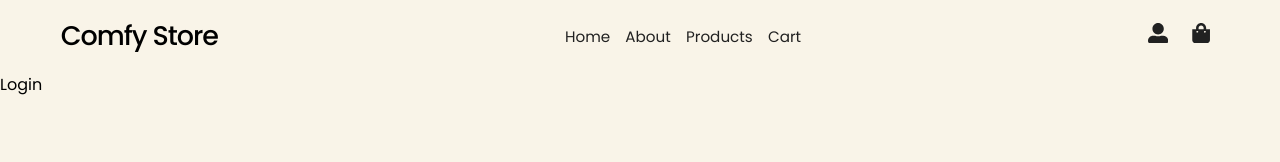
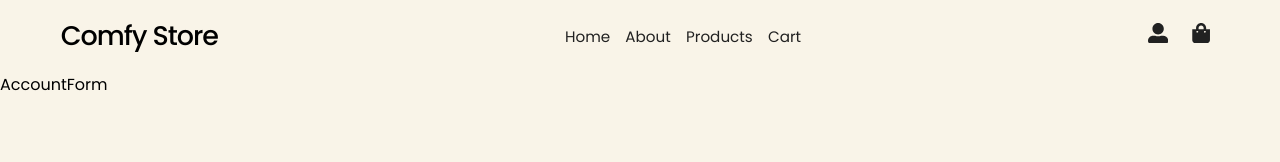
Before and after one commit to Git-Darkmoon/Comfy-Store-v2, a Next.js app: page /login in a window 1280 px wide. Shown: the top 162 px of the page. Built offline with nearby package versions, Linux system fonts and the light colour scheme.

Commit message:
[TO-DO] Login and Register Services

```diff
--- a/src/components/Account/Login/Login.tsx
+++ b/src/components/Account/Login/Login.tsx
@@ -1,4 +1,13 @@
+"use client"
+
+import AccountForm from "../AccountForm"
+import AccountFormInput from "../AccountFormInput"
+
+const handleSubmit = (event: React.FormEvent<HTMLFormElement>) => {
+  event.preventDefault()
+}
+
 function Login() {
-  return <div>Login</div>
+  return <AccountForm submitHandler={handleSubmit} variant="login" />
 }
 export default Login
```
Also changed, not shown: src/components/Account/Register/Register.tsx (+9 -1 lines).
